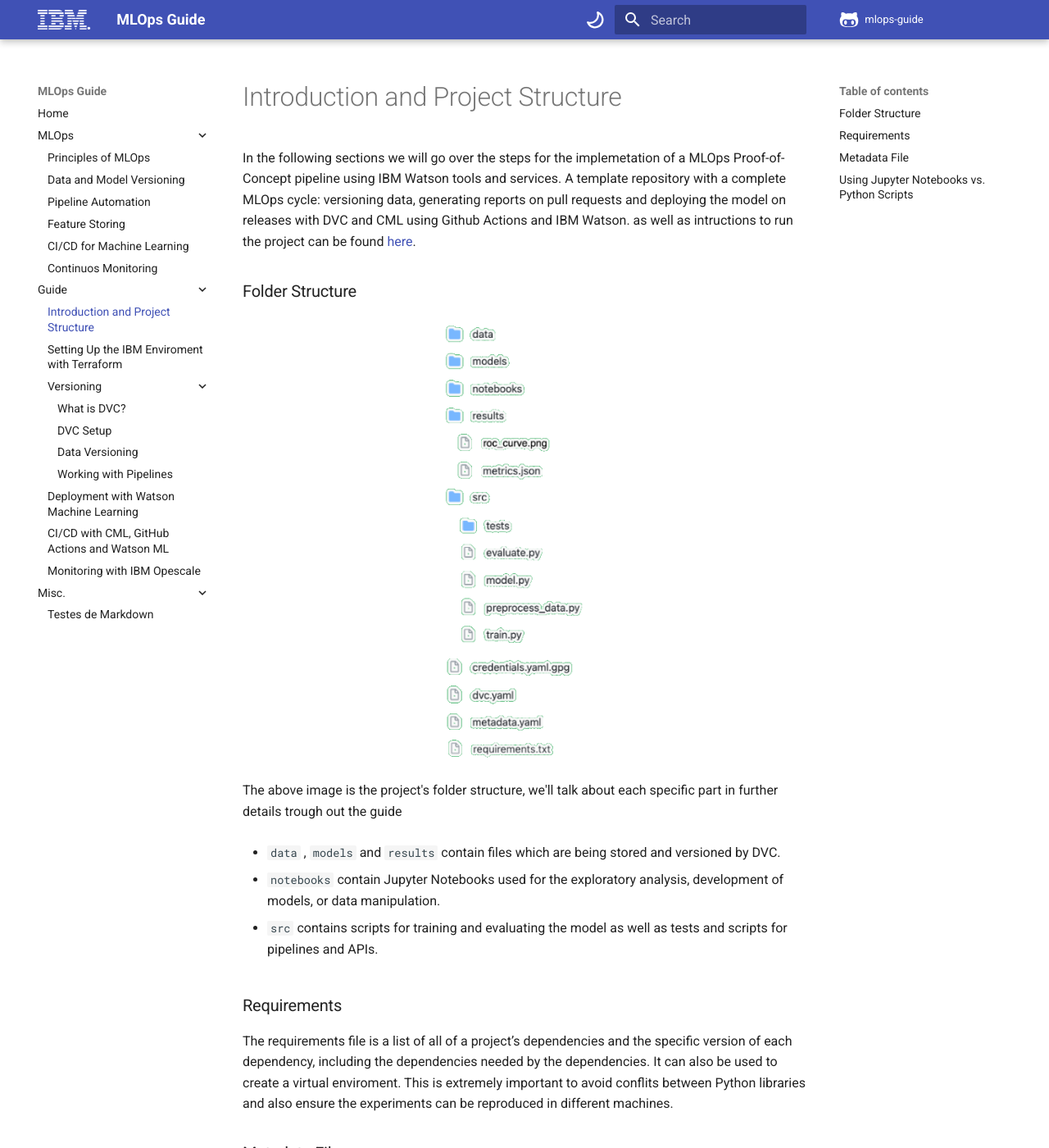
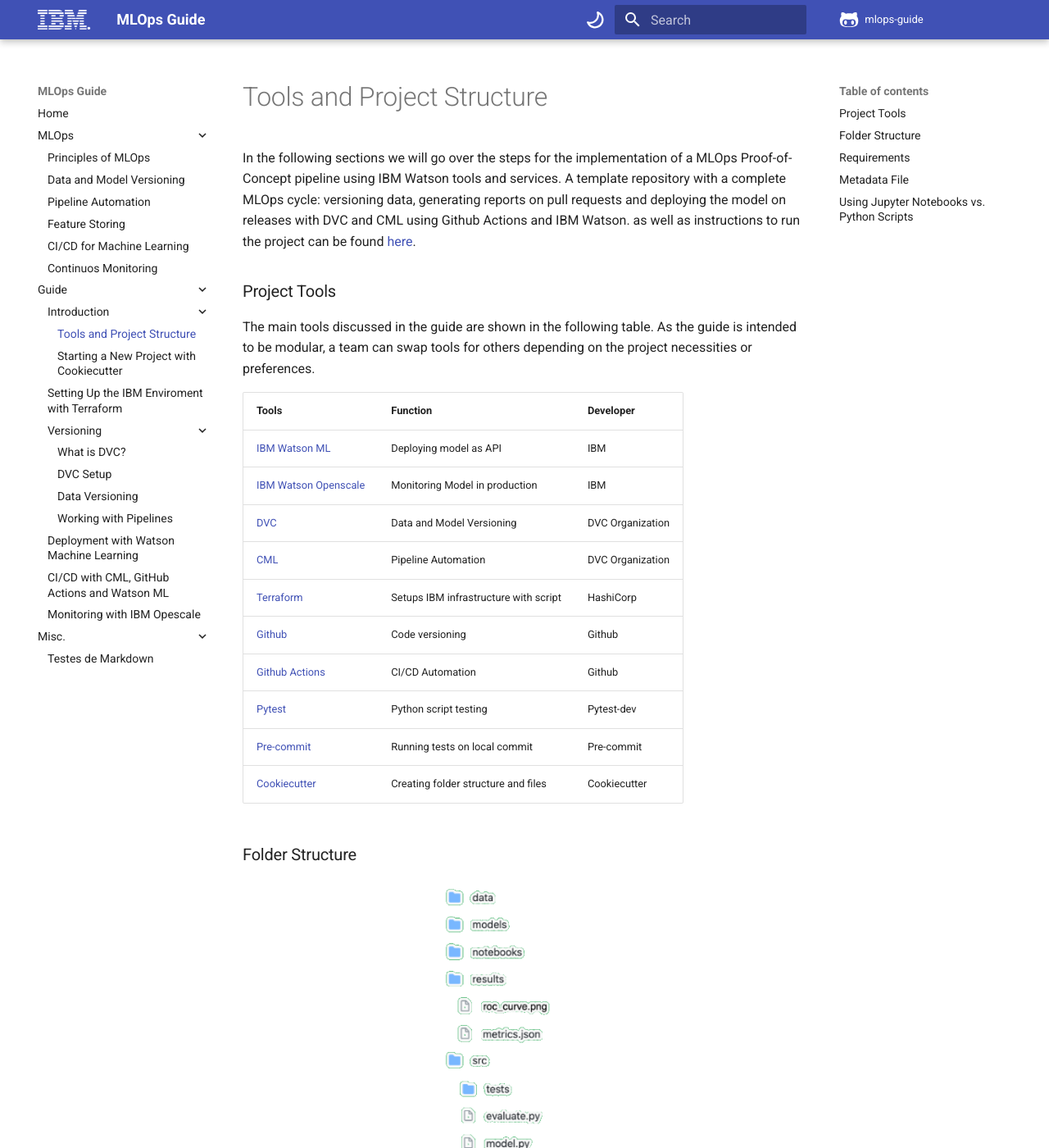
Before and after one commit to mlops-guide/mlops-guide.github.io, an MkDocs documentation site: the page built from docs/Structure/project_structure.md, in a window 1280 px wide and 1400 px high. Shown: the whole window at 82% size. Built offline with MkDocs 1.6.1 and Material for MkDocs 9.7.7, drawn with Linux system fonts in a browser that asks for light colours; comment, search, counter and statistics services are not loaded; some of the changed text lies outside the part shown.

Commit message:
Introduction/Starting New Project

````diff
--- a/docs/Structure/index.md
+++ b/docs/Structure/project_structure.md
@@ -1,17 +1,37 @@
-# Introduction and Project Structure
+# Tools and Project Structure
 
-In the following sections we will go over the steps for the implemetation of a MLOps Proof-of-Concept pipeline using IBM Watson tools and services. A template repository with a complete MLOps cycle: versioning data, generating reports on pull requests and deploying the model on releases with DVC and CML using Github Actions and IBM Watson. as well as intructions to run the project can be found [here](https://github.com/MLOPsStudyGroup/dvc-gitactions).
+In the following sections we will go over the steps for the implementation of a MLOps Proof-of-Concept pipeline using IBM Watson tools and services. A template repository with a complete MLOps cycle: versioning data, generating reports on pull requests and deploying the model on releases with DVC and CML using Github Actions and IBM Watson. as well as instructions to run the project can be found [here](https://github.com/MLOPsStudyGroup/dvc-gitactions).
+
+
+### Project Tools
+The main tools discussed in the guide are shown in the following table. As the guide is intended to be modular, a team can swap tools for others depending on the project necessities or preferences.
+
+| Tools          | Function                   | Developer  |
+| -------------- |:--------------------------|:-----------|
+| [IBM Watson ML](https://www.ibm.com/cloud/machine-learning)  | Deploying model as API     | IBM        |
+| [IBM Watson Openscale](https://www.ibm.com/cloud/watson-openscale)  | Monitoring Model in production     | IBM |
+| [DVC](https://dvc.org/)            | Data and Model Versioning  | DVC Organization  |
+| [CML](https://dvc.org/doc/cml)            | Pipeline Automation        | DVC Organization    |
+| [Terraform](https://www.terraform.io/)      | Setups IBM infrastructure with script | HashiCorp|
+| [Github](https://github.com/)         | Code versioning            | Github |
+| [Github Actions](https://github.com/features/actions) | CI/CD Automation           | Github |
+| [Pytest](https://docs.pytest.org/)         | Python script testing      | Pytest-dev |
+| [Pre-commit](https://pre-commit.com/)     | Running tests on local commit | Pre-commit |
+| [Cookiecutter](https://github.com/cookiecutter/cookiecutter)   | Creating folder structure and files | Cookiecutter |
+
 
 ### Folder Structure
 
-<div style="text-align:center"><img src="../assets/folders.png" alt="drawing" width="275"/></div>
-The above image is the project's folder structure, we'll talk about each specific part in further details trough out the guide
+<div style="text-align:center"><img src="../../assets/folders.png" alt="drawing" width="275"/></div>
+The above image is the project's folder structure, we'll talk about each specific part in further details throughout the guide
 
 - ```data``` , ```models``` and ```results``` contain files which are being stored and versioned by DVC.
 
 - ```notebooks``` contain Jupyter Notebooks used for the exploratory analysis, development of models, or data manipulation.
 
 - ```src``` contains scripts for training and evaluating the model as well as tests and scripts for pipelines and APIs.
+
+This folder structure is going to be implemented in a blank project in [Introduction/Starting a New Project with Cookiecutter](/Structure/starting/)
 
 ### Requirements
 The requirements file is a list of all of a project’s dependencies and the specific version of each dependency, including the dependencies needed by the dependencies. It can also be used to create a virtual enviroment.
--- a/mkdocs.yml
+++ b/mkdocs.yml
@@ -44,7 +44,9 @@
       - 'MLOps/CICDML/index.md'
       - 'MLOps/Monitoring/index.md'
     - Guide:
-      - 'Structure/index.md'
+      - Introduction:
+        - 'Structure/project_structure.md'
+        - 'Structure/starting.md'
       - 'Infraestrutura/index.md'
       - Versioning:
         - 'Versionamento/index.md'
````
Also changed, not shown: docs/Structure/starting.md (added, +80 -0 lines), docs/index.md (+7 -0 lines).
